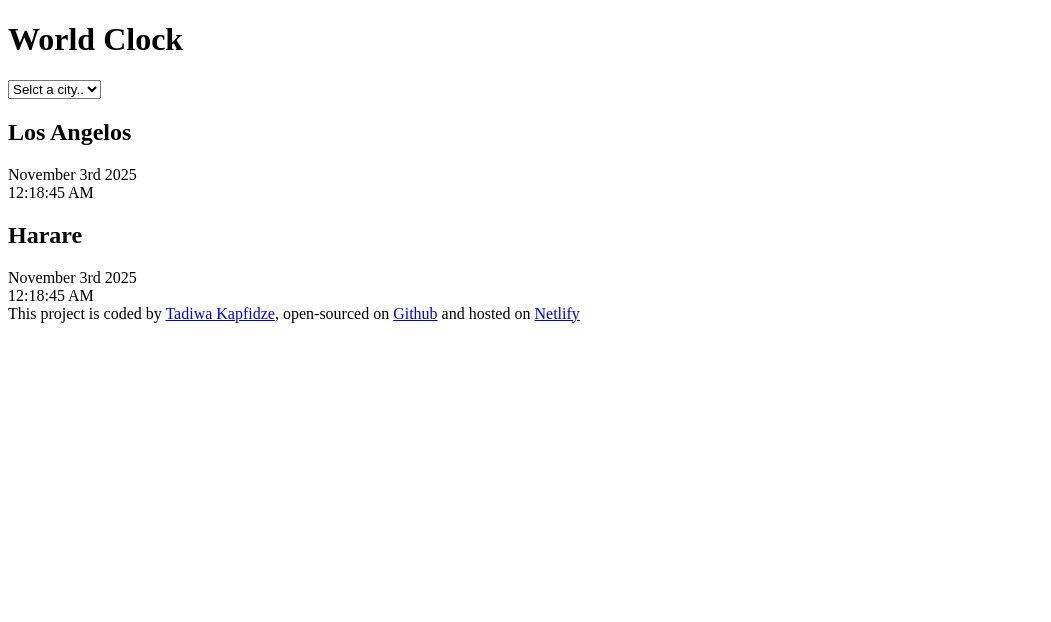
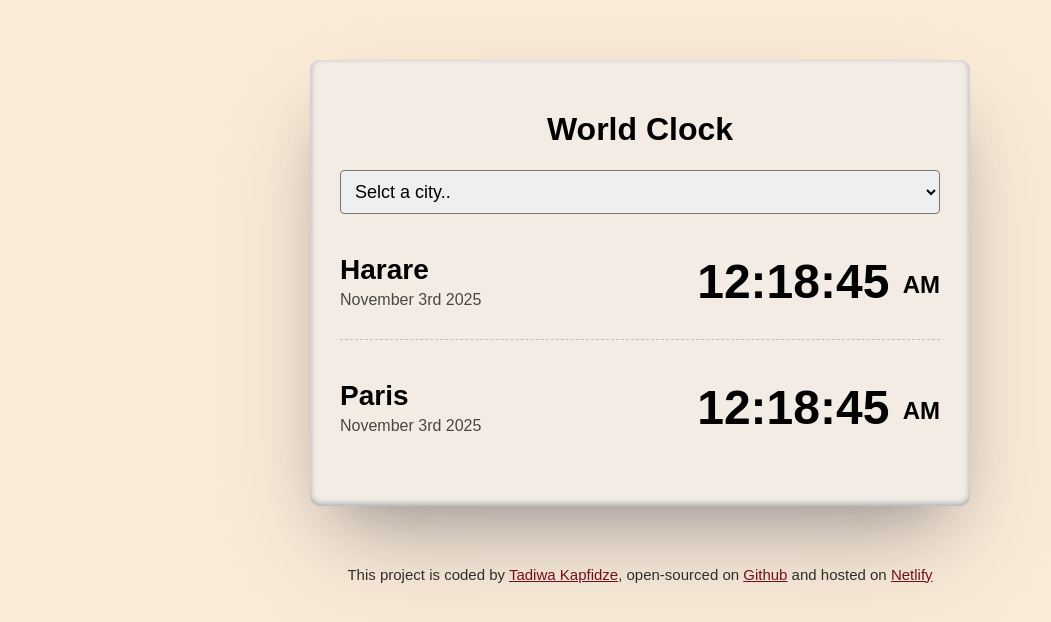
Before and after one commit to Tadiwaaaaa/world-clock, a plain HTML site: page index.html in a window 1280 px wide. Shown: the whole page, without its empty margins (0-1051 px from the left). Drawn offline with Linux system fonts and the light colour scheme.

Commit message:
updated style.css

```diff
--- a/index.html
+++ b/index.html
@@ -7,8 +7,9 @@
     <link rel="stylesheet" href="style.css">
 </head>
 <body>
-    <h1>World Clock</h1>
+
     <div id="container">
+        <h1>World Clock</h1>
         <select name="" id="">
             <option value="">Selct a city..</option>
             <option value="">London</option>
@@ -16,22 +17,28 @@
             <option value="">Harare</option>
         </select>
 
+
+     <div class="city">
+        <div>
+            <h2>Harare</h2>
+            <div class="date">November 3rd 2025</div>
+        </div>
+            <div class="time">12:18:45
+                <small>AM </small></div>
+        </div>
         <div class="city">
-            <h2>Los Angelos</h2>
+        <div>
+            <h2>Paris</h2>
             <div class="date">November 3rd 2025</div>
-            <div class="time">12:18:45 AM</div>
+        </div>
+            <div class="time">12:18:45
+                <small>AM </small></div>
         </div>
     </div>
 
-     <div class="city">
-            <h2>Harare</h2>
-            <div class="date">November 3rd 2025</div>
-            <div class="time">12:18:45 AM</div>
-        </div>
-    </div>
-    <script src="index.js"></script>
     <footer>
         This project is coded by <a href="https://github.com/Tadiwaaaaa">Tadiwa Kapfidze</a>, open-sourced on <a href="https://github.com/">Github</a> and hosted on <a href="https://app.netlify.com/">Netlify</a>
     </footer>
+    <script src="index.js"></script>
 </body>
 </html>
--- a/style.css
+++ b/style.css
@@ -0,0 +1,61 @@
+body{
+    background-color: antiquewhite;
+    font-family: sans-serif;
+}
+#container{
+    max-width: 600px;
+    margin: 0 auto;
+    background-color: rgb(242, 236, 229);
+    padding: 30px;
+    margin: 60px auto;
+    border-radius: 10px;
+    box-shadow: rgba(50, 50, 93, 0.25) 0px 50px 100px -20px, rgba(0, 0, 0, 0.3) 0px 30px 60px -30px, rgba(10, 37, 64, 0.35) 0px -2px 6px 0px inset;
+}
+
+.city{
+    display: flex;
+    justify-content: space-between;
+    margin: 10px 0;
+    padding: 30px 0 ;
+    border-bottom: 1px dashed rgba(0, 0, 0, 0.2)
+}
+.city:last-child{
+    border: none
+}
+h2{
+    margin: 0 0 5px;
+    font-size: 28px;
+}
+.date{
+    opacity: 0.7;
+}
+.time{
+    font-size: 48px;
+    font-weight: bold;
+}
+.time small{
+    font-size: 24px;
+    vertical-align: middle;
+    line-height: 48px;
+
+}
+select{
+    display: block;
+    width: 100%;
+    border-radius: 4px;
+    padding: 10px;
+    font-size: 18px;
+}
+
+h1{
+    text-align: center;
+    font-family: sans-serif;
+}
+footer{
+    text-align: center;
+    font-size: 15px;
+    color: rgba(0, 0, 0, 0.8);
+}
+a{
+    color: rgb(114, 15, 31);
+}
```
